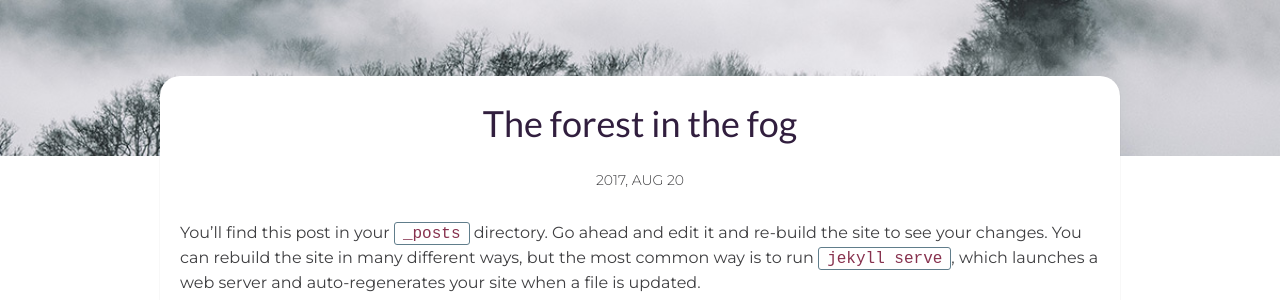
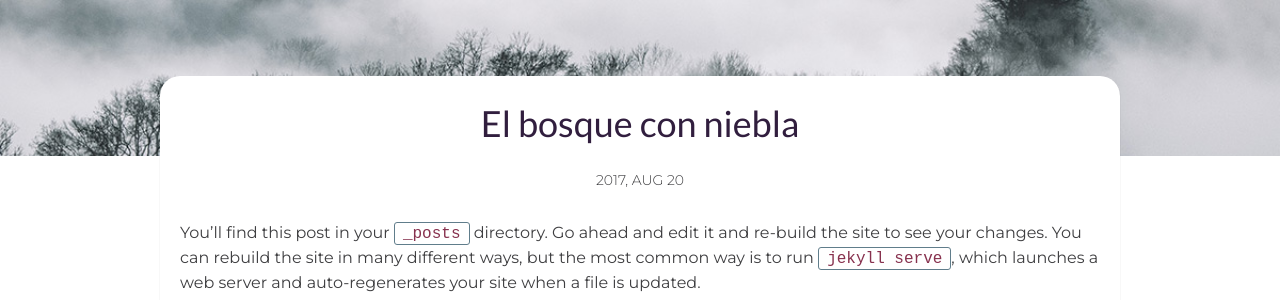
Before and after one commit to jatudela/adam-blog, a Jekyll site: the page built from _posts/2017-08-20-the-forest-in-the-fog.markdown, in a window 1280 px wide. Shown: the part 447-747 px from the top of the page. Built offline with Jekyll 4.4.1, drawn with Linux system fonts in a browser that asks for light colours; comment, search, counter and statistics services are not loaded.

Commit message:
Update 2017-08-20-the-forest-in-the-fog.markdown

```diff
--- a/_posts/2017-08-20-the-forest-in-the-fog.markdown
+++ b/_posts/2017-08-20-the-forest-in-the-fog.markdown
@@ -1,11 +1,11 @@
 ---
 layout: post
-title: The forest in the fog
+title: El bosque con niebla
 date: 2017-08-20 13:32:20 +0300
 description: You’ll find this post in your `_posts` directory. Go ahead and edit it and re-build the site to see your changes. # Add post description (optional)
 img: post-6.jpg # Add image post (optional)
 tags: [Blog, Meditation]
-author: # Add name author (optional)
+author: Juan A. Tudela
 ---
 You’ll find this post in your `_posts` directory. Go ahead and edit it and re-build the site to see your changes. You can rebuild the site in many different ways, but the most common way is to run `jekyll serve`, which launches a web server and auto-regenerates your site when a file is updated.
 
```
